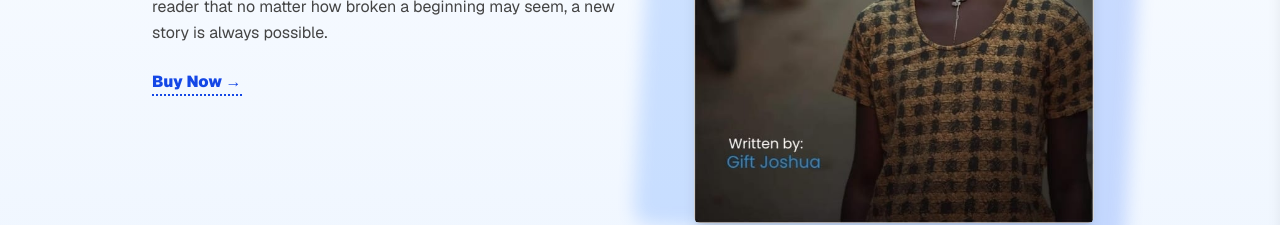
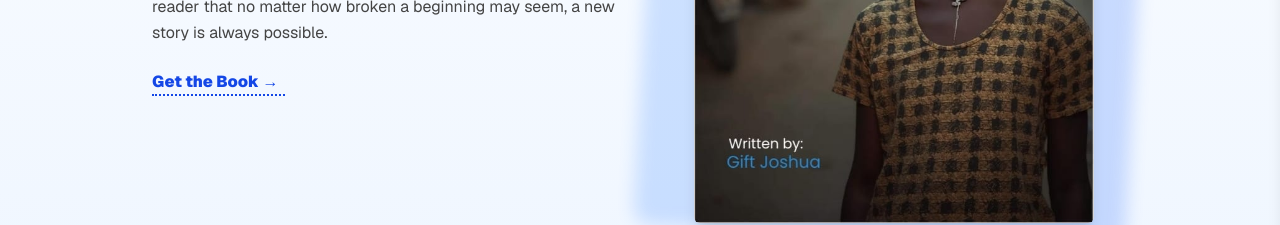
Before and after one commit to ayoeze191/JoshuaGiftsPersonalWebsite, a Next.js app: page / in a window 1280 px wide. Shown: the part 506-731 px from the top of the page. Built offline with nearby package versions, Linux system fonts and the light colour scheme.

Commit message:
changed buy the book to get the book

```diff
--- a/app/components/OutNow.js
+++ b/app/components/OutNow.js
@@ -73,7 +73,7 @@ export default function OutNow() {
           whileHover={{ y: -2 }}
           className="inline-block mt-6 font-sans font-black text-blue-700 border-b-2 border-dotted border-blue-700"
         >
-          Buy Now →
+          Get the Book → &nbsp;
         </motion.a>
       </div>
 
```
